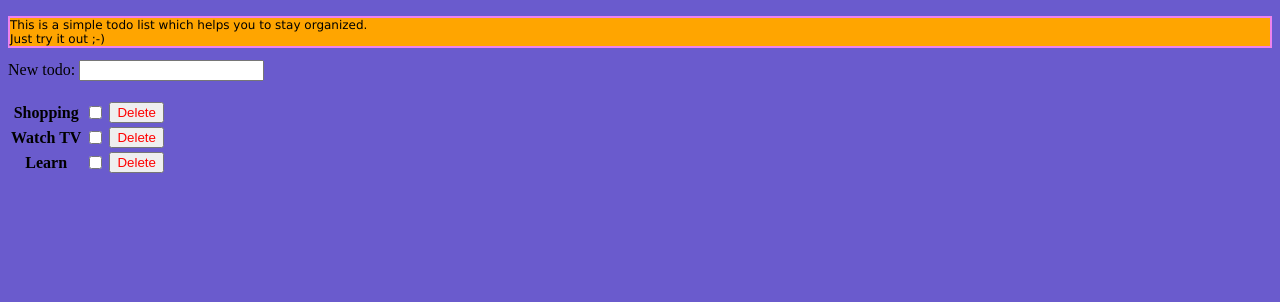
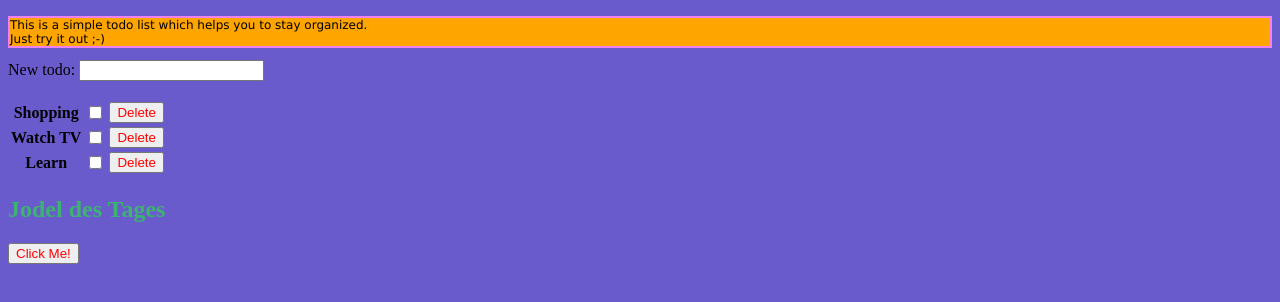
Before and after one commit to JannisBush/psylab_to_do_list, a plain HTML site: page index.html in a window 1280 px wide. Shown: the part 74-376 px from the top of the page. Drawn offline with nearby package versions, Linux system fonts and the light colour scheme.

Commit message:
also nochmal mti jodel

```diff
--- a/index.html
+++ b/index.html
@@ -8,6 +8,15 @@
 	<script src="https://code.jquery.com/jquery-3.3.1.min.js"></script>
     	<script src="script.js"></script>
   </head>
+    <style>
+  button {
+	color: red;
+  }
+  h2 {
+  	color: MediumSeaGreen;
+    fontsize: 15px;
+  }
+  </style>
   <body>
 	<h1>To-Do List:</h1>
 	<p>This is a simple todo list which helps you to stay organized.<br />Just try it out ;-)</p>
@@ -18,5 +27,12 @@
         <br>
         	<table><tbody id="thelist"></tbody></table>
       	</div>
+	<h2>Jodel des Tages</h2>
+
+	<p id="demo" style="display:none">Klausurenphase hat 15 Buchstaben.<br>
+    								  Saaaaauuuufeeen aber auch.<br>
+                                      Ein Zufall? Ich glaube nicht.</p>
+
+	<button type="button" onclick="document.getElementById('demo').style.display='block'">Click Me!</button>
   </body>
 </html>
```
